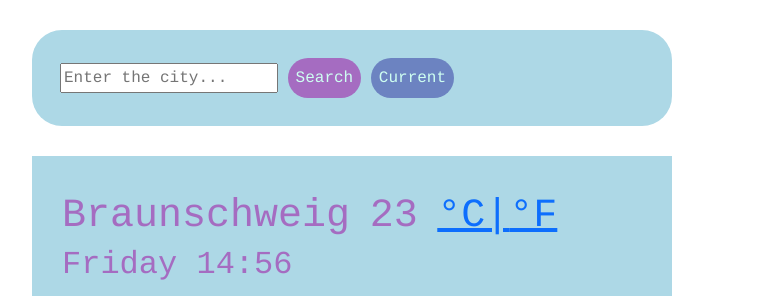
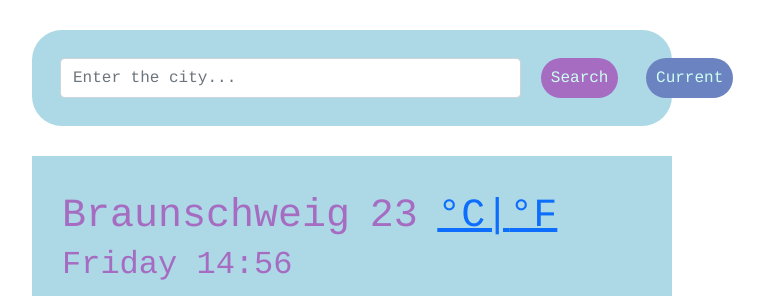
Before and after one commit to nadezzda/Weather-forecast-app, a plain HTML site: page index.html in a window 1280 px wide. Shown: the top 296 px of the page, without its empty margins (288-1052 px from the left). Drawn offline with nearby package versions, Linux system fonts and the light colour scheme.

Commit message:
Improve searching form

```diff
--- a/index.html
+++ b/index.html
@@ -25,9 +25,12 @@
   <body>
     <div class="search">
       <form id="head">
-        <input type="text" placeholder="Enter the city..." id="searchCity" />
+        <input type="search" placeholder="Enter the city..." class="form-control col-9" id="searchCity" />
+       <div class="col-3">
         <button id="search">Search</button>
-        <button id="cur">Current</button>
+        </div>
+        <div class="col-3"> <button id="cur">Current</button>
+     </div>
       </form>
     </div>
     <div class="current">
--- a/styles/styles.css
+++ b/styles/styles.css
@@ -12,20 +12,23 @@
   #search {
     background-color: #a56cc1;
     color: #cefff1;
-    padding: 8px;
+    padding: 8px 10px;
     border: none;
     border-radius: 20px;
+    margin: 0 20px ;
   }
   #cur {
     background-color: #6c83c1;
     color: #cefff1;
-    padding: 8px;
+    padding: 8px 10px;
     border: none;
     border-radius: 20px;
+    margin: 0 10px ;
   }
 
   form {
     padding: 8px;
+    display: flex inline;
   }
   h1 {
     display: inline;
```
